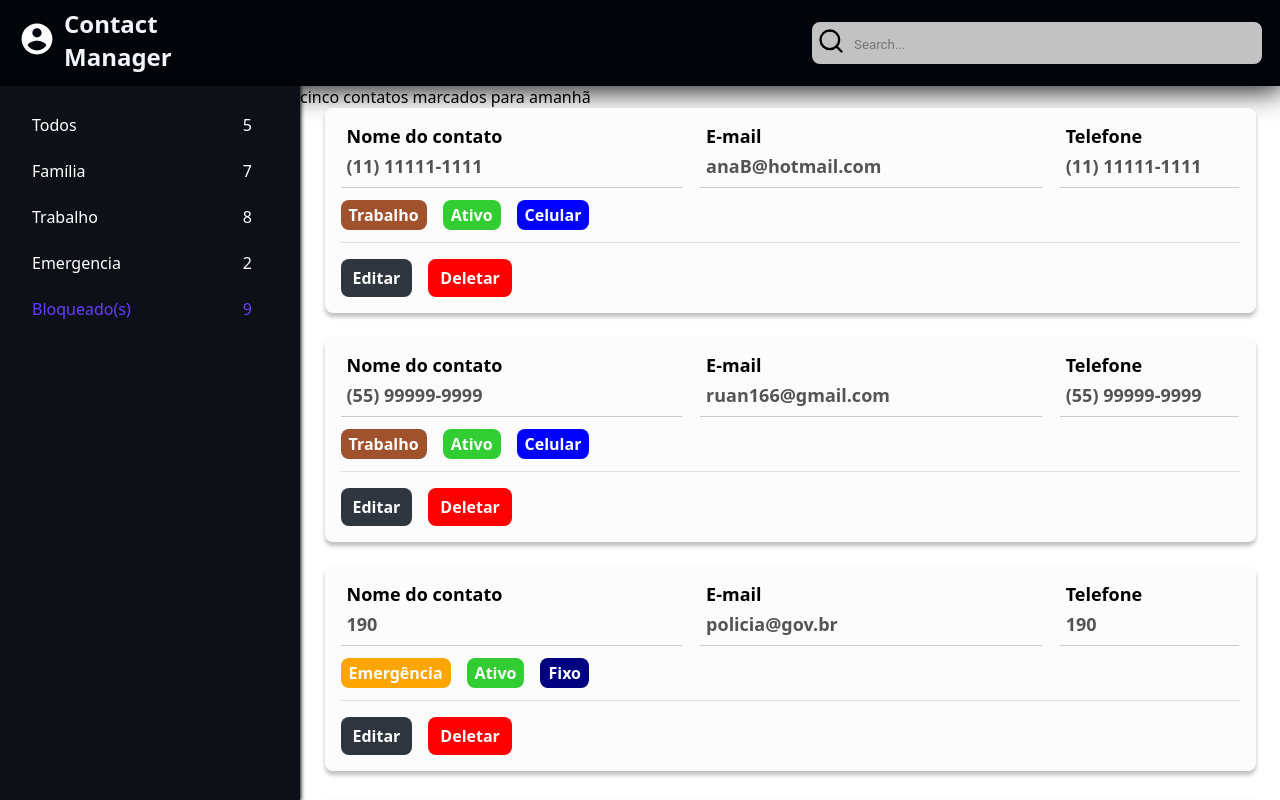
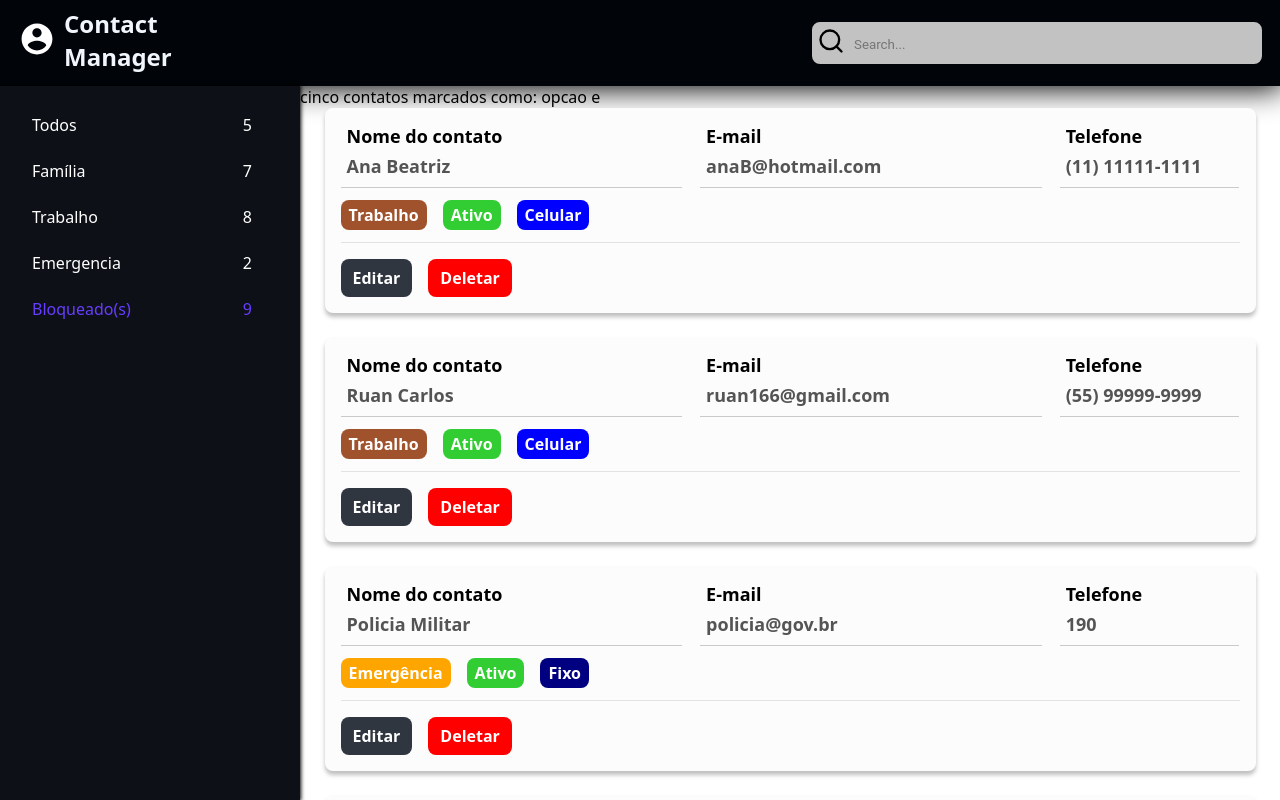
Before and after one commit to jonattasmoraes/Contact-Manager, a React (Create React App) app: page / in a window 1280 px wide. Built offline with nearby package versions, Linux system fonts and the light colour scheme.

Commit message:
fix: fix bug in contact name input and refactor code for improved readability

```diff
--- a/src/components/Input/index.tsx
+++ b/src/components/Input/index.tsx
@@ -2,13 +2,30 @@ import { LuSearch } from 'react-icons/lu'
 
 import { Input, InputLabel, InputContainer } from './styles'
 
-const InputApp = () => (
+import React from 'react'
+
+import { useDispatch, useSelector } from 'react-redux'
+import { RootReducer } from '../../store'
+import { changeTerm } from '../../store/reducers/filter'
+
+const InputApp: React.FC = () => {
+  const dispatch = useDispatch()
+  const { term } = useSelector((state: RootReducer) => state.filter)
+
+  return (
     <InputContainer>
       <InputLabel htmlFor="search">
         <LuSearch />
       </InputLabel>
-    <Input type="text" placeholder="Search..." id="search" maxLength={38} />
+      <Input
+        type="text"
+        placeholder="Search..."
+        maxLength={25}
+        value={term}
+        onChange={(event) => dispatch(changeTerm(event.target.value))}
+      />
     </InputContainer>
   )
+}
 
 export default InputApp
--- a/src/components/contact/index.tsx
+++ b/src/components/contact/index.tsx
@@ -2,6 +2,7 @@ import { useEffect, useState } from 'react'
 import { useDispatch } from 'react-redux'
 
 import * as S from './styles'
+import * as enums from '../../utils/enums/Contact'
 
 import { remove, edit } from '../../store/reducers/contacts'
 import ContactClass from '../../models/Contact'
@@ -19,32 +20,23 @@ const Contact = ({
 }: Props) => {
   const dispatch = useDispatch()
   const [itsEditing, setItsEditing] = useState(false)
-  const [name, setName] = useState(originalName)
-  const [email, setEmail] = useState(originalEmail)
-  const [phone, setPhone] = useState(originalPhone)
+  const [name, setName] = useState('')
+  const [email, setEmail] = useState('')
+  const [phone, setPhone] = useState('')
 
   useEffect(() => {
     if (originalName.length > 0) {
-      setItsEditing
       setName(originalName)
     }
-  }, [originalName])
+    if (originalEmail.length > 0) {
+      setEmail(originalEmail)
+    }
+    if (originalPhone.length > 0) {
+      setPhone(originalPhone)
+    }
+  }, [originalName, originalEmail, originalPhone])
 
-  useEffect(() => {
-    if (originalEmail.length > 0) {
-      setItsEditing
-      setName(originalEmail)
-    }
-  }, [originalEmail])
-
-  useEffect(() => {
-    if (originalPhone.length > 0) {
-      setItsEditing
-      setName(originalPhone)
-    }
-  }, [originalPhone])
-
-  function handleRemove() {
+  function cancelEdit() {
     setItsEditing(false)
     setName(originalName)
     setEmail(originalEmail)
@@ -62,20 +54,20 @@ const Contact = ({
         <S.ContactTitleMobile>Nome do contato</S.ContactTitleMobile>
         <S.ContactData
           disabled={!itsEditing}
-          onChange={(e) => setName(e.target.value)}
           value={name}
+          onChange={(event) => setName(event.target.value)}
         />
         <S.ContactTitleMobile>E-mail</S.ContactTitleMobile>
         <S.ContactData
           disabled={!itsEditing}
-          onChange={(e) => setEmail(e.target.value)}
           value={email}
+          onChange={(event) => setEmail(event.target.value)}
         />
         <S.ContactTitleMobile>Telefone</S.ContactTitleMobile>
         <S.ContactDataPhone
           disabled={!itsEditing}
-          onChange={(e) => setPhone(e.target.value)}
           value={phone}
+          onChange={(event) => setPhone(event.target.value)}
         />
       </S.DataContainer>
       <S.ContactTag parameter="type" type={type}>
@@ -109,7 +101,7 @@ const Contact = ({
               Salvar
             </S.SaveButton>
 
-            <S.CancelAndRemoveButton onClick={handleRemove}>
+            <S.CancelAndRemoveButton onClick={cancelEdit}>
               Cancelar
             </S.CancelAndRemoveButton>
           </>
--- a/src/containers/contactList/index.tsx
+++ b/src/containers/contactList/index.tsx
@@ -1,18 +1,25 @@
+import React from 'react'
 import { useSelector } from 'react-redux'
+import { Container } from './styles'
+import Contact from '../../components/contact'
 import { RootReducer } from '../../store'
 
-import { Container } from './styles'
+const ContactList: React.FC = () => {
+  const { items } = useSelector((state: RootReducer) => state.contacts)
+  const { term } = useSelector((state: RootReducer) => state.filter)
 
-import Contact from '../../components/contact'
-
-const ContactList = () => {
-  const { items } = useSelector((state: RootReducer) => state.contacts)
+  const contactsFilter = () => {
+    const searchTerm = term.toLowerCase()
+    return items.filter(
+      (item) => item.name.toLowerCase().indexOf(searchTerm) !== -1
+    )
+  }
 
   return (
     <Container>
-      <p>cinco contatos marcados para amanhã</p>
+      <p>cinco contatos marcados como: opcao e {term}</p>
       <ul>
-        {items.map((c) => (
+        {contactsFilter().map((c) => (
           <li key={c.name}>
             <Contact
               id={c.id}
--- a/src/containers/header/index.tsx
+++ b/src/containers/header/index.tsx
@@ -1,3 +1,4 @@
+import React from 'react'
 import { FaBars } from 'react-icons/fa'
 import { IoMdContact } from 'react-icons/io'
 import { ButtonIcon, HeaderContainer } from './styles'
--- a/src/containers/sidebar/index.tsx
+++ b/src/containers/sidebar/index.tsx
@@ -1,8 +1,14 @@
 import * as S from './styles'
 
 import FilterCard from '../../components/filterCard'
+import { useDispatch, useSelector } from 'react-redux'
+import { RootReducer } from '../../store'
 
-const Sidebar = () => (
+const Sidebar = () => {
+  const dispatch = useDispatch()
+  const { term } = useSelector((state: RootReducer) => state.filter)
+
+  return (
     <S.Aside>
       <FilterCard legend="Todos" counter={5} />
       <FilterCard legend="Família" counter={7} />
@@ -11,4 +17,5 @@ const Sidebar = () => (
       <FilterCard legend="Bloqueado(s)" counter={9} active />
     </S.Aside>
   )
+}
 export default Sidebar
--- a/src/store/index.ts
+++ b/src/store/index.ts
@@ -1,10 +1,12 @@
 import { configureStore } from '@reduxjs/toolkit'
 
 import contactsReducer from './reducers/contacts'
+import filterReducer from './reducers/filter'
 
 const store = configureStore({
   reducer: {
-    contacts: contactsReducer
+    contacts: contactsReducer,
+    filter: filterReducer
   }
 })
 
--- a/src/store/reducers/contacts.ts
+++ b/src/store/reducers/contacts.ts
@@ -2,11 +2,11 @@ import { createSlice, PayloadAction } from '@reduxjs/toolkit'
 import Contact from '../../models/Contact'
 import * as enums from '../../utils/enums/Contact'
 
-type contactState = {
+type ContactsState = {
   items: Contact[]
 }
 
-const initialState: contactState = {
+const initialState: ContactsState = {
   items: [
     {
       name: 'Ana Beatriz',
--- /dev/null
+++ b/src/store/reducers/filter.ts
@@ -0,0 +1,27 @@
+import { createSlice, PayloadAction } from '@reduxjs/toolkit'
+import * as enums from '../../utils/enums/Contact'
+
+type FilterState = {
+  term: string
+  critery: 'type' | 'status' | 'phoneType' | 'all'
+  value?: enums.Type | enums.Status | enums.PhoneType
+}
+
+const initialState: FilterState = {
+  term: '',
+  critery: 'all'
+}
+
+const filterSlice = createSlice({
+  name: 'filter',
+  initialState,
+  reducers: {
+    changeTerm: (state, action: PayloadAction<string>) => {
+      state.term = action.payload
+    }
+  }
+})
+
+export const { changeTerm } = filterSlice.actions
+
+export default filterSlice.reducer
```
Lines whose indentation alone changed are shown as unchanged.
